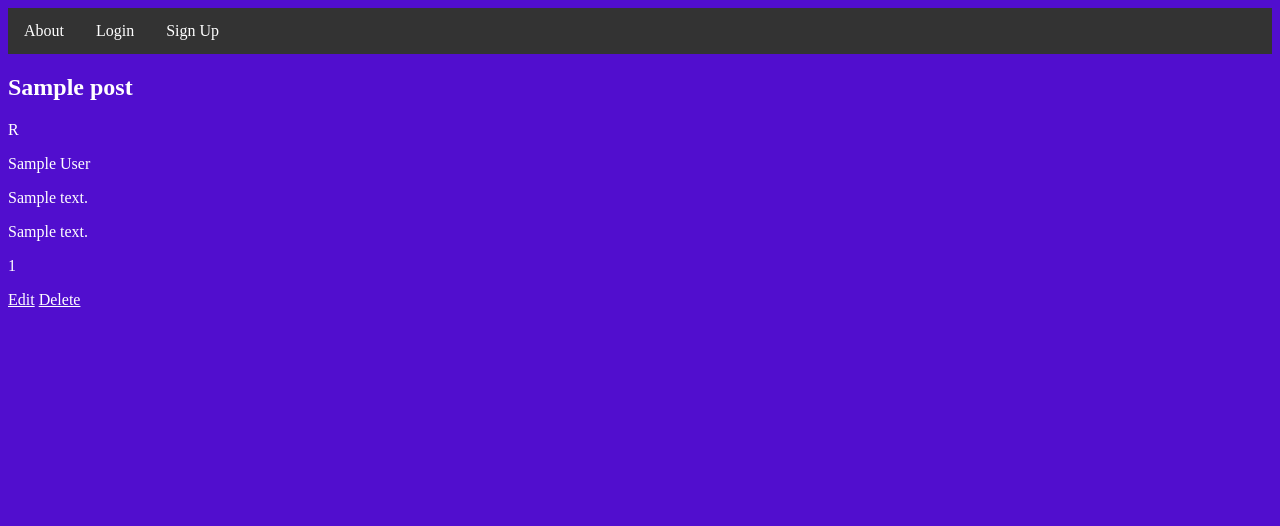
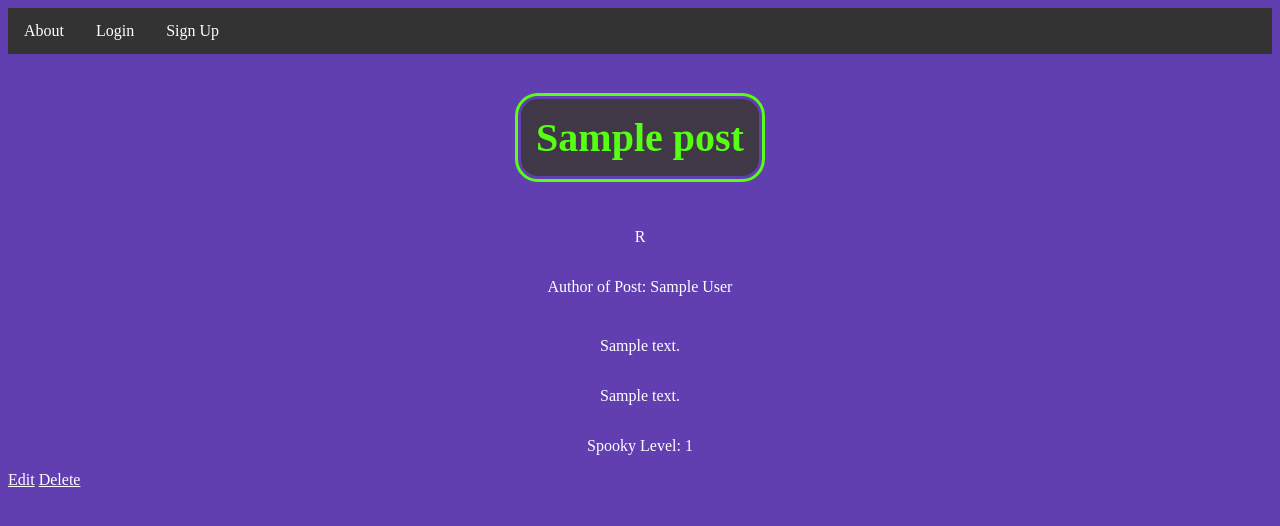
Before and after one commit to SullyDurgin/SEI-Unit-3-Project, a Django app: page /posts/1/ in a window 1280 px wide. Shown: the top 526 px of the page. Run offline with Django 3.2, Linux system fonts and the light colour scheme; tables that the repository leaves empty hold one stand-in row (values such as "Sample post"); some libraries are stand-ins or nearby versions.

Commit message:
posts details work

```diff
--- a/main_app/static/css/post-detail.css
+++ b/main_app/static/css/post-detail.css
@@ -1,7 +1,35 @@
 body {
-  background-color: rgb(81, 14, 206);
+  background-color: rgb(97, 63, 177);
 }
 
 a {
     color: white;
   }
+
+h2 {
+  font-size: 40px;
+  font-weight: bolder;
+  padding: 15px;
+  border: solid rgb(97, 63, 177);
+  outline: solid;
+  border-radius: 20px;
+  color: rgb(86, 255, 19);
+  background-color: rgb(64, 56, 71);
+}
+
+.post-title{
+  display: flex;
+  justify-content: center;
+  flex-direction: column;
+  align-items: center;
+  padding: 5px;
+  border-radius: 5px;
+  margin: 4px;
+}
+
+  .post-container {
+    display: flex;
+    justify-content: center;
+    align-items: center;
+    flex-direction: column;
+  }
--- a/main_app/templates/main_app/posts_detail.html
+++ b/main_app/templates/main_app/posts_detail.html
@@ -6,16 +6,15 @@
 />
 {% endblock %} {% block content %}
 
-<div class="card">
-	<div class="card-bg"></div>
-	<div class="card-content">
+<div class="post-container">
+	<div class="post-title">
 		<h2>{{ posts.title }}</h2>
 		<p>{{ posts.topic }}</p>
-		<p>{{ posts.author }}</p>
+		<p>Author of Post: {{ posts.author }}</p>
+	</div>
 		<p>{{ posts.description }}</p>
 		<p>{{ posts.comment }}</p>
-		<p>{{ posts.spookyLevel }}</p>
-	</div>
+		<p>Spooky Level: {{ posts.spookyLevel }}</p>
 </div>
 <a href="{% url 'posts_update' posts.id %}" class="btn warn">Edit</a>
 <a href="{% url 'posts_delete' posts.id %}" class="btn danger">Delete</a>
```
